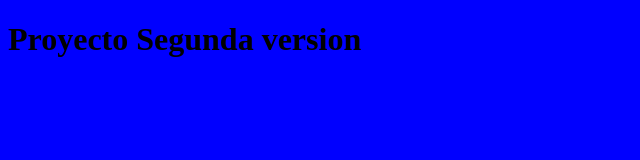
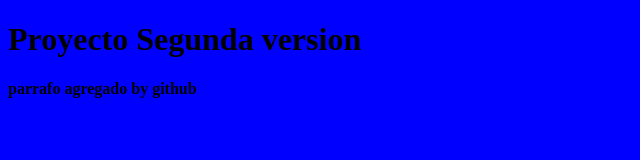
Before and after one commit to Coldplx/Prueba01, a plain HTML site: page index.html in a window 1280 px wide. Shown: the whole page, without its empty margins (0-640 px from the left). Drawn offline with Linux system fonts and the light colour scheme.

Commit message:
Update index.html

```diff
--- a/index.html
+++ b/index.html
@@ -7,6 +7,7 @@
     <link rel="stylesheet" href="css/estilos.css" type="text/css">
 </head>
 <h1>Proyecto Segunda version</h1>
+    <p>parrafo agregado by github</p>
 <body>
 
 </body>
```
